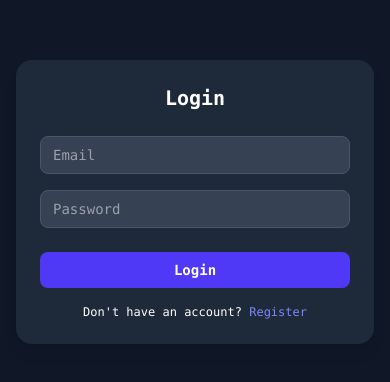
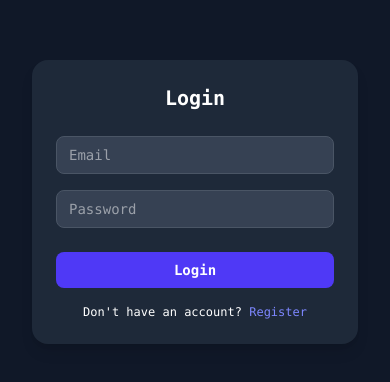
Before and after one commit to a-k-a-s-h-12/Text-Summarization, a React (Vite) app in the folder Frontend/: page /login in a window 390 px wide. Shown: the part 220-602 px from the top of the page. Built offline with nearby package versions, Linux system fonts and the light colour scheme.

Commit message:
Update Login.jsx

```diff
--- a/Frontend/src/pages/Login.jsx
+++ b/Frontend/src/pages/Login.jsx
@@ -23,10 +23,10 @@
   };
 
   return (
-    <div className="min-h-screen flex items-center justify-center bg-gray-900 text-white px-4 sm:px-6 lg:px-8">
+    <div className="min-h-screen flex items-center justify-center bg-gray-900 text-white px-4 sm:px-6 lg:px-8 py-8 sm:py-12">
       <form
         onSubmit={handleSubmit}
-        className="w-full max-w-md bg-gray-800 p-6 sm:p-8 rounded-2xl shadow-lg font-mono"
+        className="w-full max-w-md bg-gray-800 p-6 sm:p-8 rounded-2xl shadow-lg font-mono mx-4 my-8"
       >
         <h2 className="text-xl sm:text-2xl font-semibold mb-6 text-center font-mono">Login</h2>
 
```
